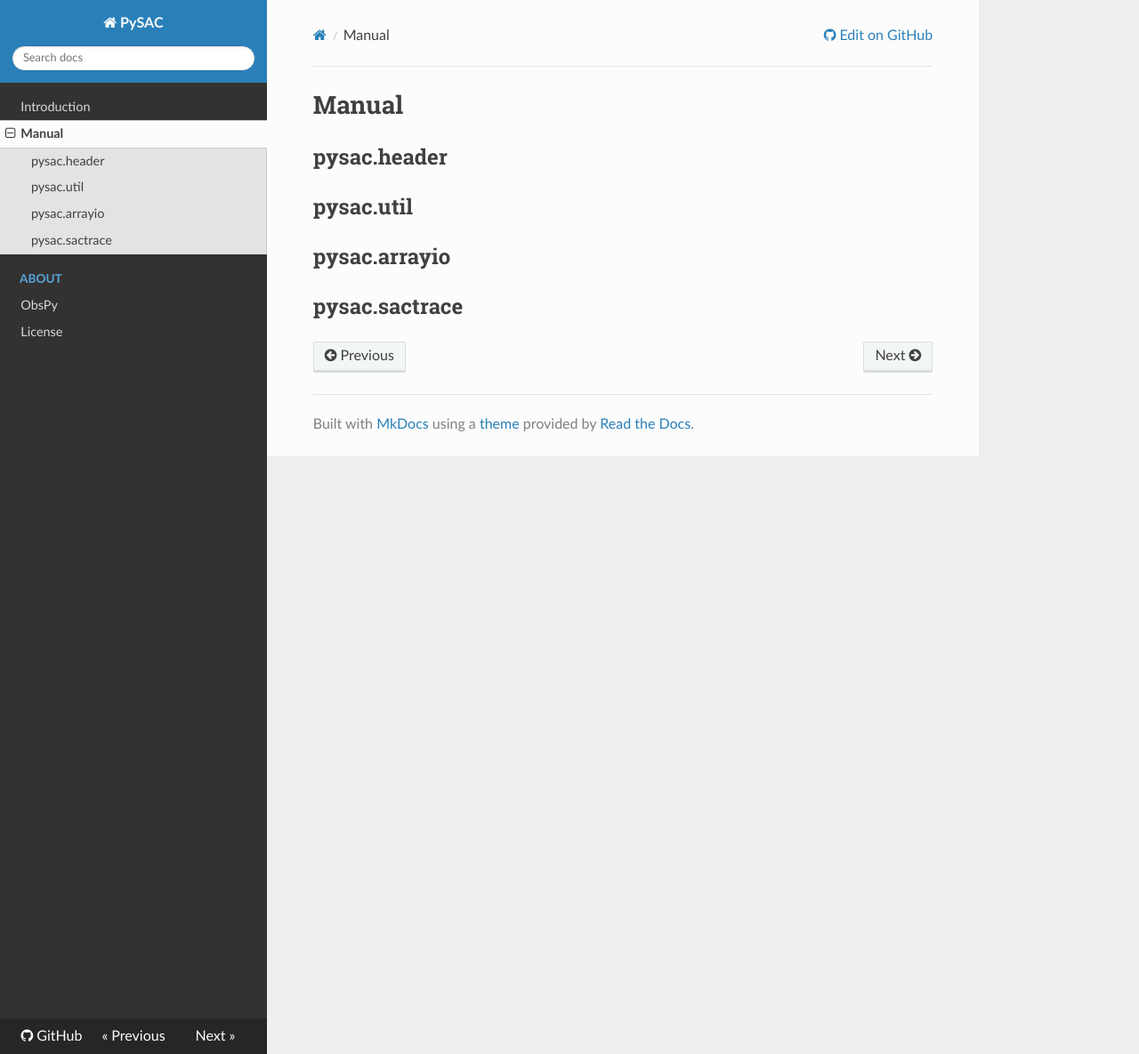
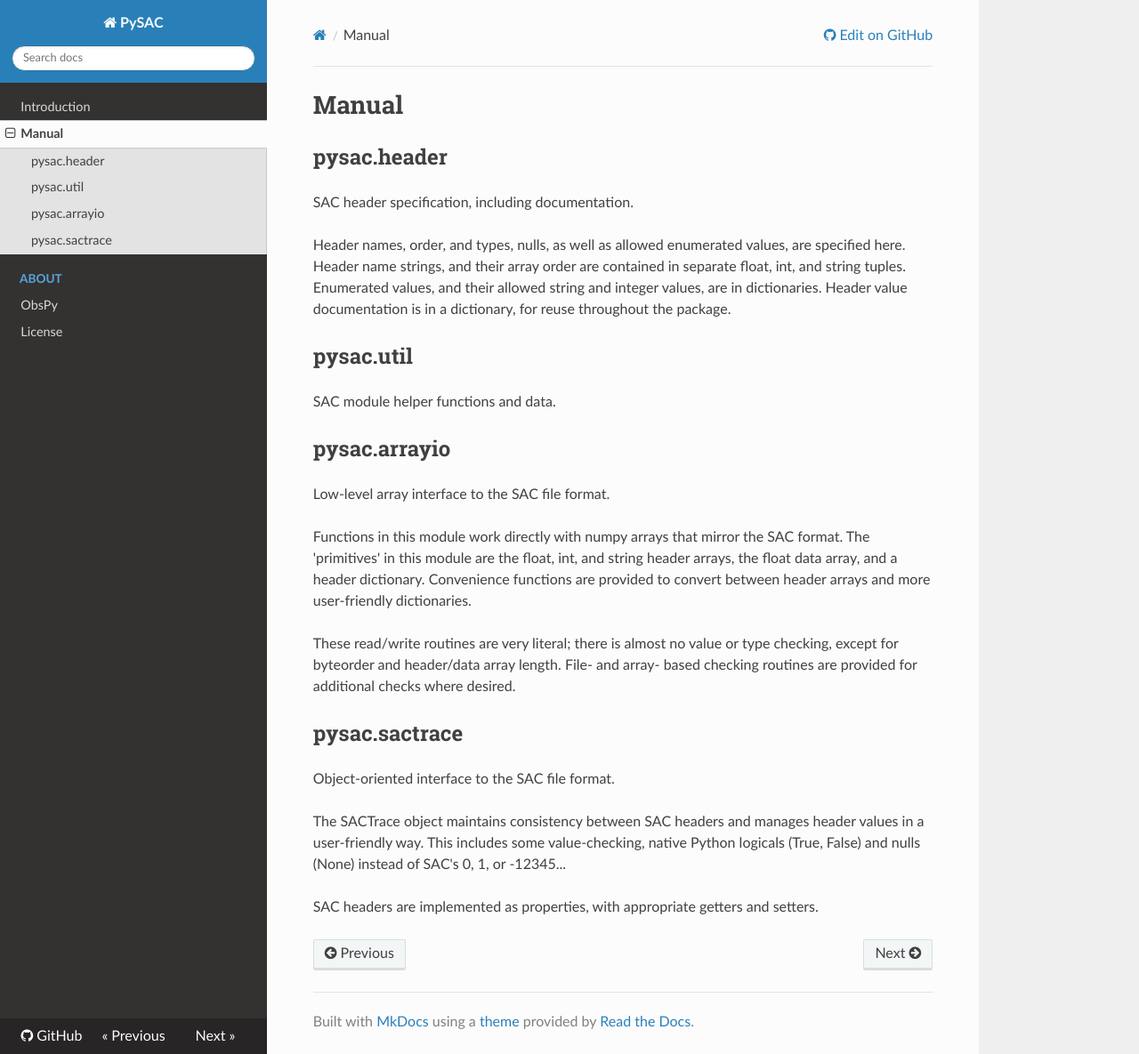
Before and after one commit to LANL-Seismoacoustics/pysac, an MkDocs documentation site: the page built from docs/manual.md, in a window 1280 px wide and 1185 px high. Shown: the whole window at 89% size. Built offline with MkDocs 1.6.1, drawn with Linux system fonts in a browser that asks for light colours; nearby versions of some CDN libraries; old or Windows-style settings are respelled for this version of MkDocs.

```diff
--- a/docs/manual.md
+++ b/docs/manual.md
@@ -2,8 +2,41 @@
 
 ## pysac.header
 
+SAC header specification, including documentation.
+
+Header names, order, and types, nulls, as well as allowed enumerated values, are
+specified here.  Header name strings, and their array order are contained in
+separate float, int, and string tuples.  Enumerated values, and their allowed
+string and integer values, are in dictionaries.  Header value documentation is
+in a dictionary, for reuse throughout the package.
+
+
 ## pysac.util
+
+SAC module helper functions and data.
+
 
 ## pysac.arrayio
 
+Low-level array interface to the SAC file format.
+
+Functions in this module work directly with numpy arrays that mirror the SAC
+format.  The 'primitives' in this module are the float, int, and string header
+arrays, the float data array, and a header dictionary. Convenience functions
+are provided to convert between header arrays and more user-friendly
+dictionaries.
+
+These read/write routines are very literal; there is almost no value or type
+checking, except for byteorder and header/data array length.  File- and array-
+based checking routines are provided for additional checks where desired.
+
+
 ## pysac.sactrace
+
+Object-oriented interface to the SAC file format.
+
+The SACTrace object maintains consistency between SAC headers and manages
+header values in a user-friendly way. This includes some value-checking, native
+Python logicals (True, False) and nulls (None) instead of SAC's 0, 1, or -12345...
+
+SAC headers are implemented as properties, with appropriate getters and setters.
--- a/mkdocs.yml
+++ b/mkdocs.yml
@@ -3,6 +3,7 @@
 repo_url: https://github.com/jkmacc-LANL/pysac
 site_description: Python interface to the Seismic Analysis Code (SAC) file format.
 theme: readthedocs
+use_directory_urls: false
 markdown_extensions:
     - toc:
         permalink: True
@@ -12,4 +13,4 @@
 - Manual: 'manual.md'
 - About:
     - 'ObsPy': 'obspy.md'
-    - 'License': 'LICENSE.txt'
+    - 'License': 'LICENSE.md'
```
Also changed, not shown: docs/index.md (+1 -1 lines), docs/LICENSE.md (renamed from docs/LICENSE.txt).
